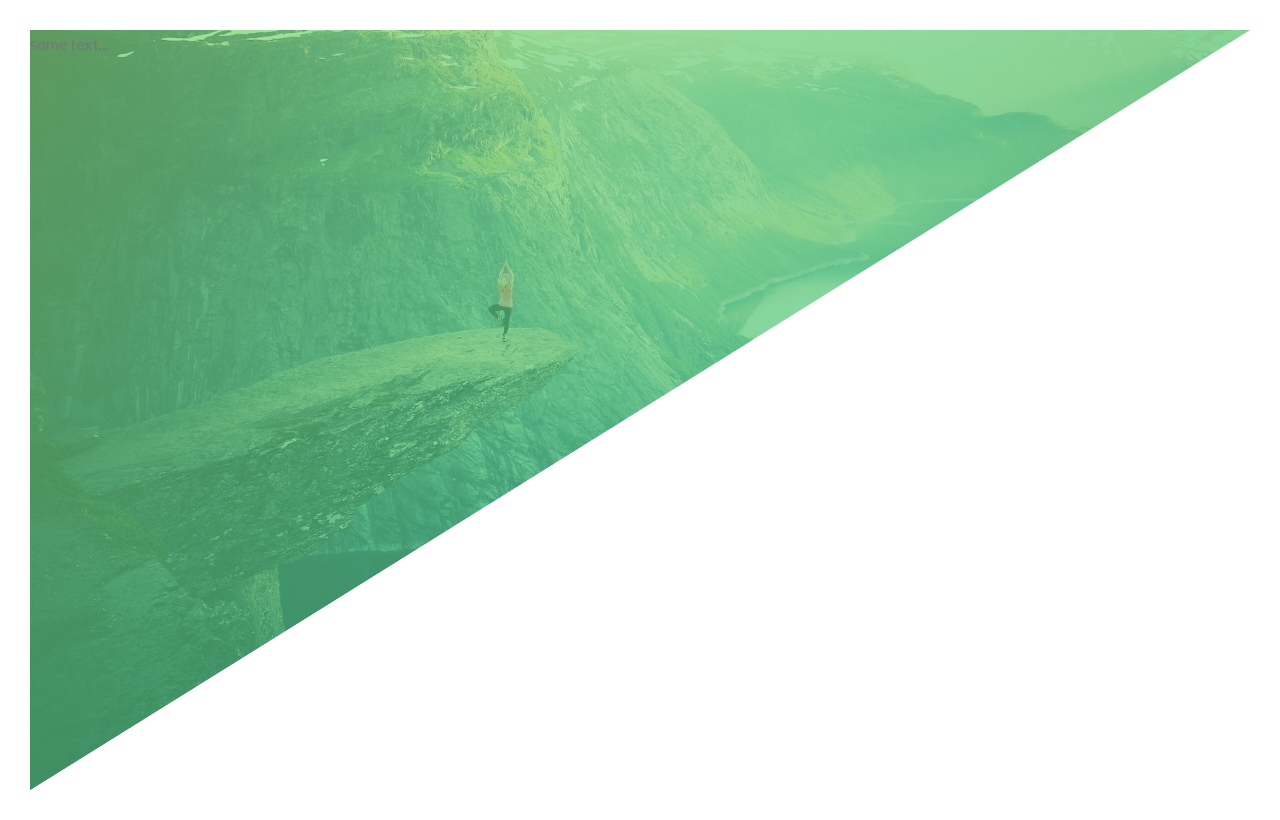
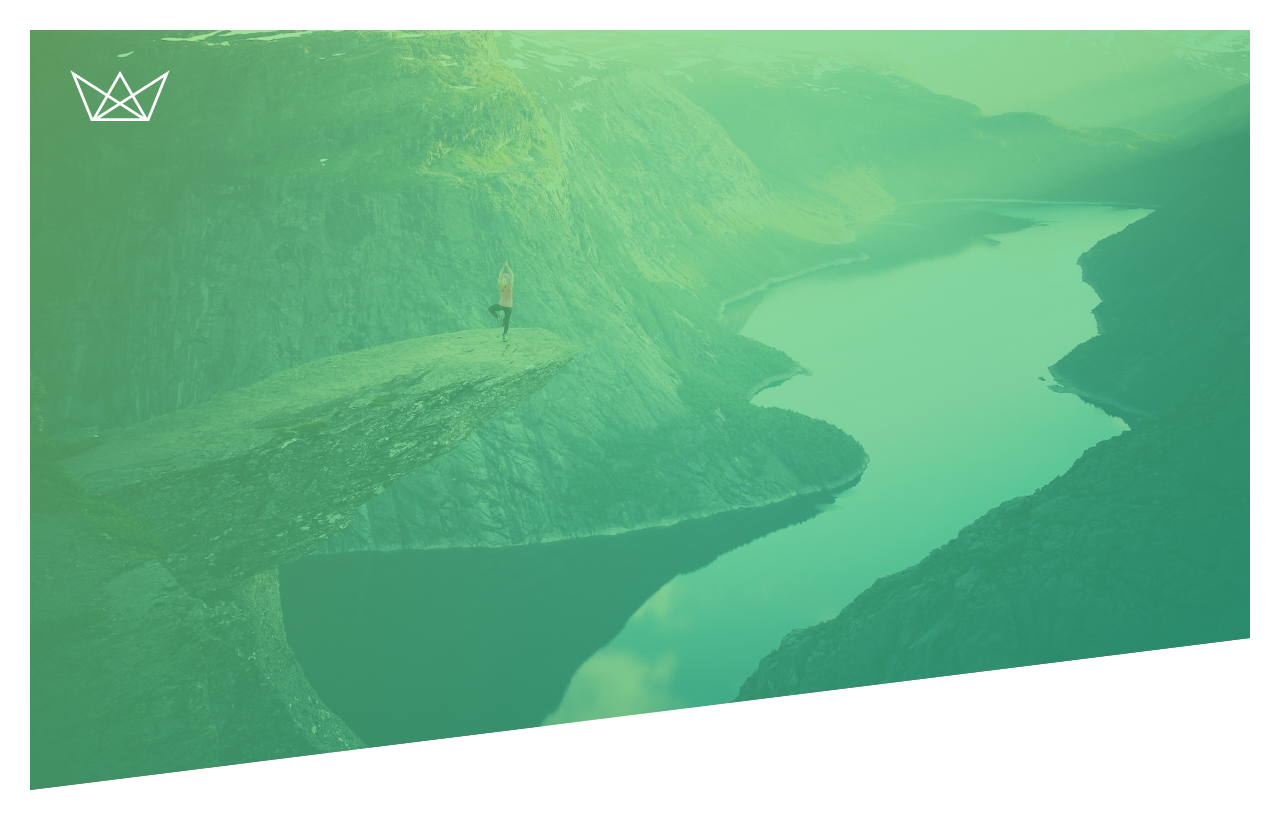
Before and after one commit to hosseinpi1380/project, a plain HTML site: page index.html in a window 1280 px wide. Drawn offline with Linux system fonts and the light colour scheme.

Commit message:
logo box

```diff
--- a/index.html
+++ b/index.html
@@ -10,7 +10,9 @@
 </head>
 <body>
     <header class="header">
-        some text...
+        <div class="logo-box">
+            <img src="/img/logo-white.png" alt="logo" class="logo">
+        </div>
     </header>
 </body>
 </html>
--- a/style.css
+++ b/style.css
@@ -25,12 +25,25 @@ body {
 
 .header {
     height: 95vh;
-    background-image: linear-gradient(
-        to right bottom,
-     #7ed56fac, #28b485b8),
-      url(/img/hero.jpg);
+    background-image: linear-gradient(to right bottom,
+            #7ed56fac, #28b485b8),
+        url(/img/hero.jpg);
     background-size: cover;
     background-position: top;
-    clip-path: polygon(0 0, 100% 0, 0 100%);
+    clip-path: polygon(0 0, 100% 0, 100% 80%, 0 100%);
+    position: relative;
+}
 
+.logo-box {
+    position: absolute;
+    top: 40px;
+    left: 40px;
+    width: 100px;
+    height: 100px;
+    overflow: hidden;
 }
+.logo{
+    object-fit: cover;
+    width: 100%;
+    cursor: pointer;
+}
```
